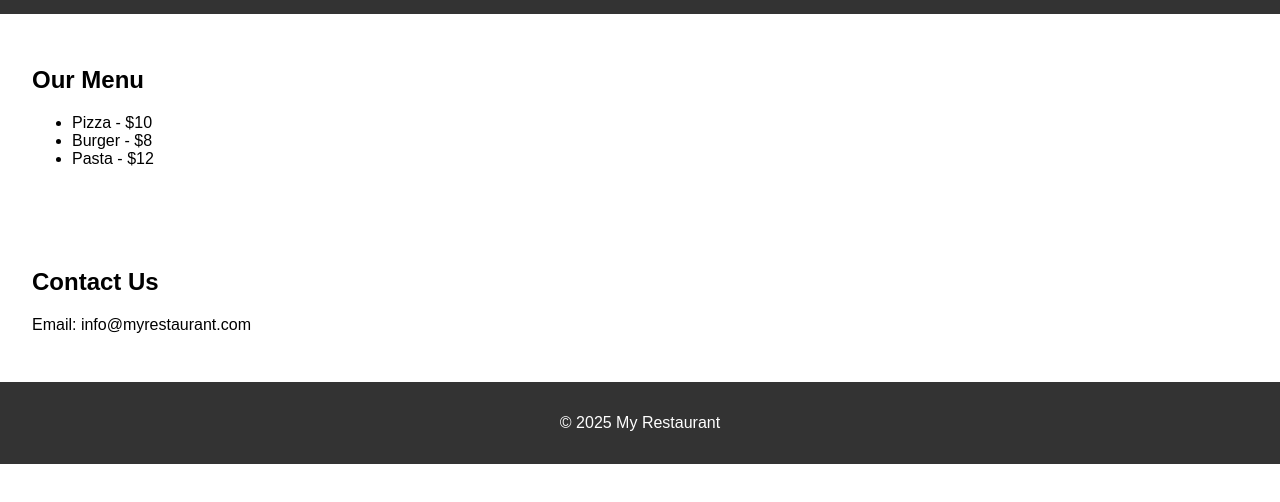
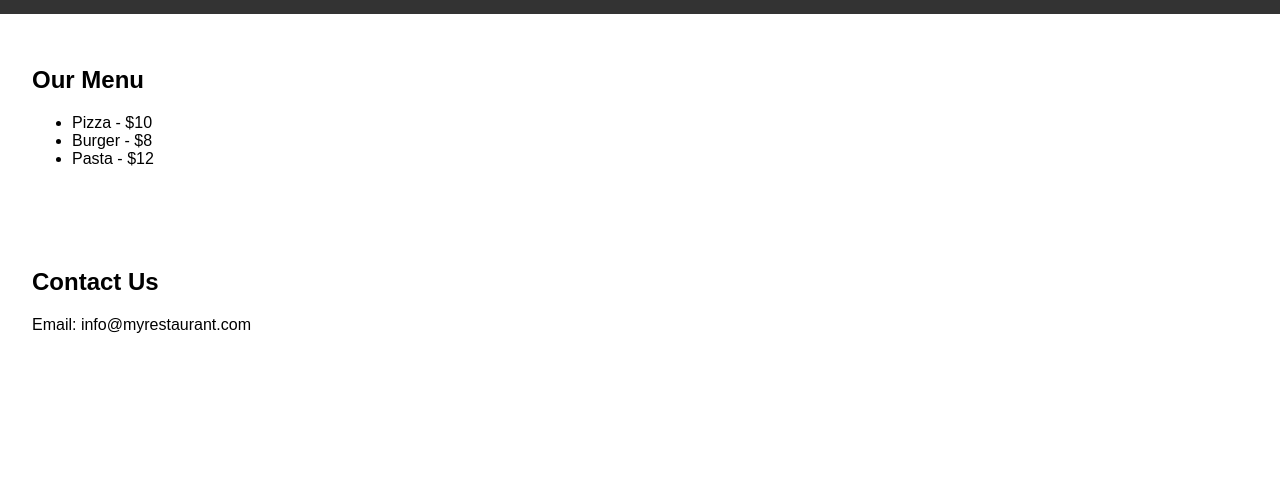
Before and after one commit to nayim-sawon-khan/css-assignment, a plain HTML site: page index.html in a window 1280 px wide. Shown: the part 116-618 px from the top of the page. Drawn offline with Linux system fonts and the light colour scheme.

Commit message:
Update index.html

```diff
--- a/index.html
+++ b/index.html
@@ -29,8 +29,5 @@
     <p>Email: info@myrestaurant.com</p>
   </section>
 
-  <footer>
-    <p>© 2025 My Restaurant</p>
-  </footer>
 </body>
 </html>
```
